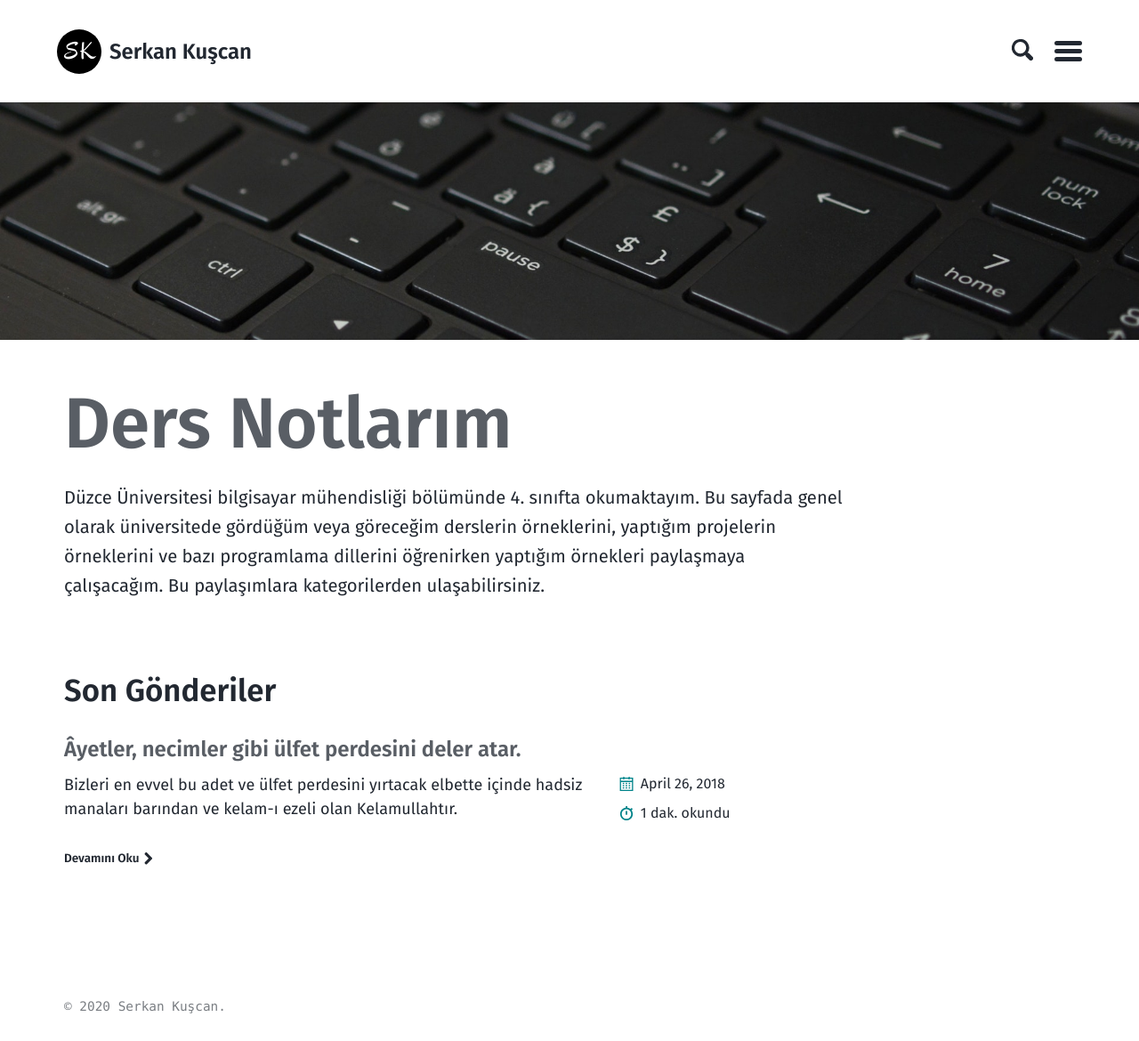
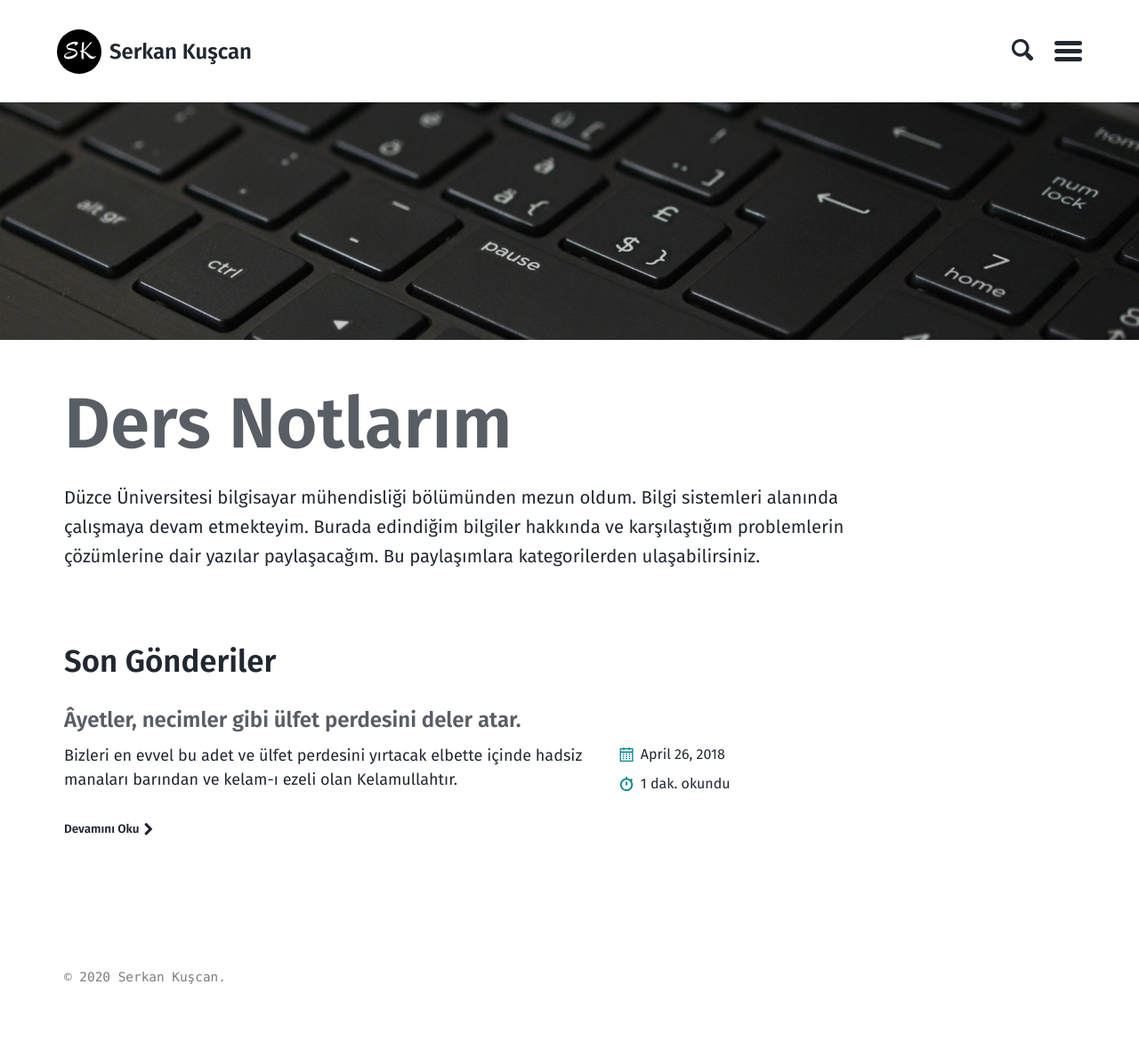
Before and after one commit to serkankuscan/serkankuscan.github.io, a Jekyll site: the page built from index.html, in a window 1280 px wide. Shown: the whole page at 89% size. Built offline with Jekyll 4.4.1, drawn with Linux system fonts in a browser that asks for light colours; the list of posts is cut into pages by our own code; after the commit the page ends 1137 px from its top, so only the background shows below that.

Commit message:
Update index.html

```diff
--- a/index.html
+++ b/index.html
@@ -5,8 +5,8 @@ alt_title: "Ders Notlarım"
 sub_title: ""
 image: /assets/images/keyboard-black-notebook-input-163130.jpeg
 introduction: |
-  Düzce Üniversitesi bilgisayar mühendisliği bölümünde 4. sınıfta okumaktayım.
-  Bu sayfada genel olarak üniversitede gördüğüm veya göreceğim derslerin örneklerini, yaptığım projelerin örneklerini ve bazı programlama dillerini öğrenirken yaptığım örnekleri paylaşmaya çalışacağım.
+  Düzce Üniversitesi bilgisayar mühendisliği bölümünden mezun oldum. Bilgi sistemleri alanında çalışmaya devam etmekteyim.
+  Burada edindiğim bilgiler hakkında ve karşılaştığım problemlerin çözümlerine dair yazılar paylaşacağım.
   Bu paylaşımlara kategorilerden ulaşabilirsiniz.
 
 ---
```
